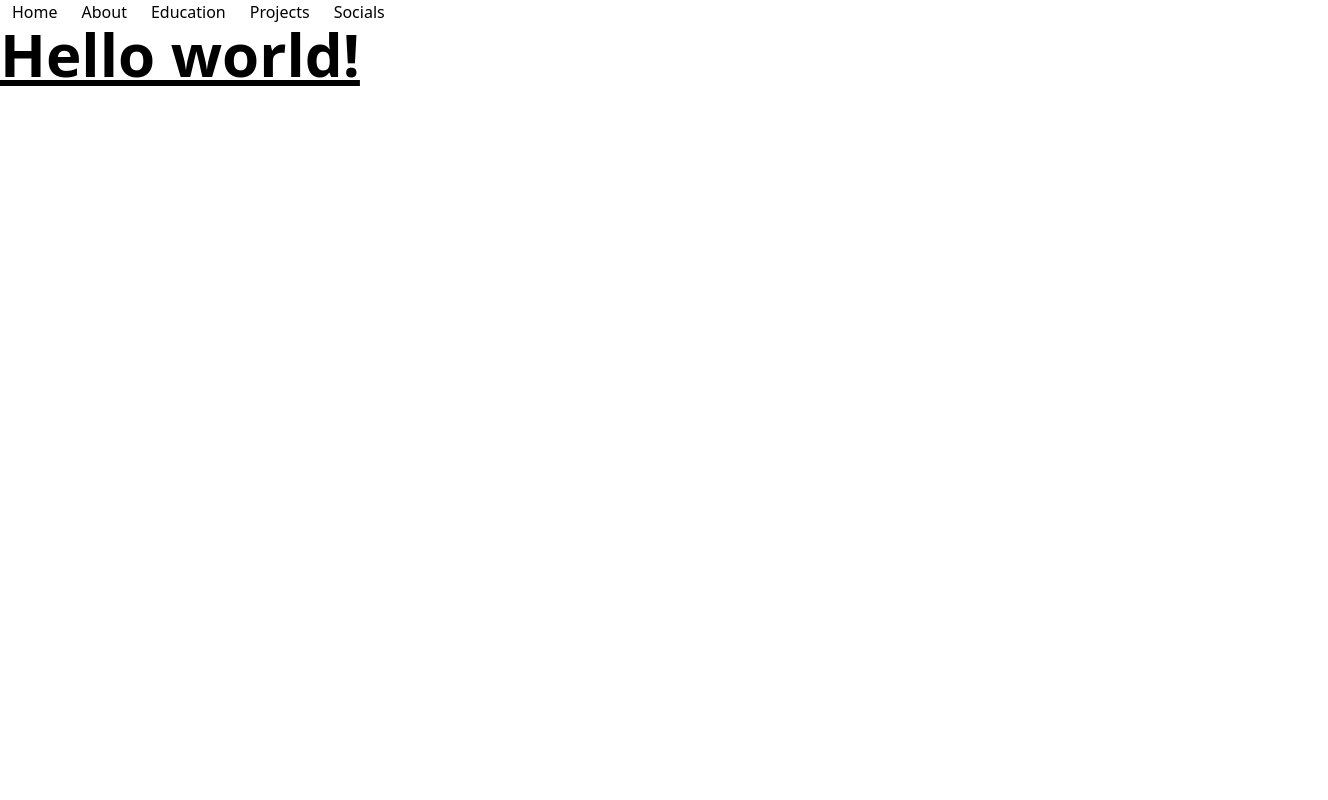
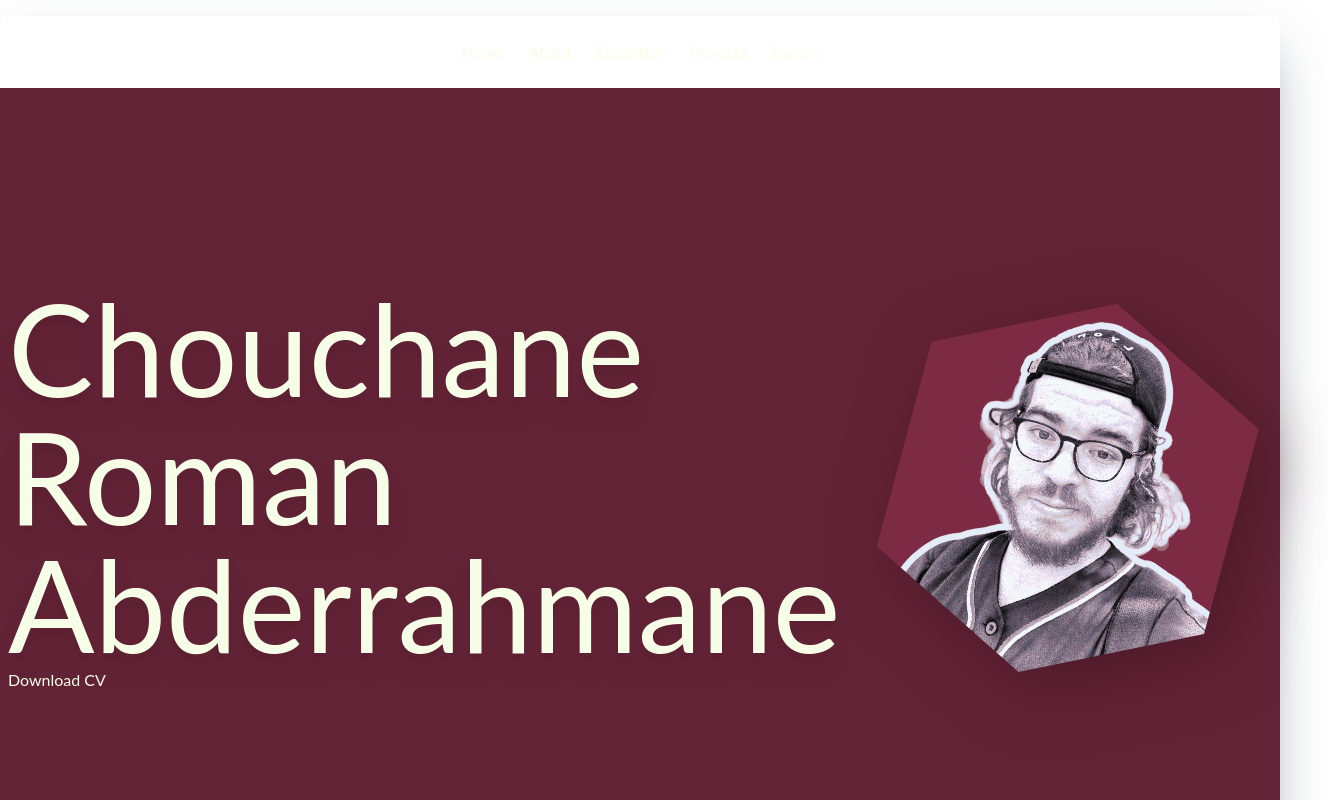
Before and after one commit to darth-roman/romanfolio, a React (Create React App) app: page / in a window 1280 px wide. Shown: the top 800 px of the page, 1328 px wide, since content can reach past the window. Built offline with nearby package versions, Linux system fonts and the light colour scheme.

Commit message:
Nothing much again, but it started to be more clear

```diff
--- a/src/App.tsx
+++ b/src/App.tsx
@@ -1,15 +1,18 @@
 import React from 'react';
 import Navbar from './Navbar/Navbar';
+import Home from './Home/Home';
 
 function App() {
   return (
-    <div className="container mx-auto">
-      <header>
-        <Navbar />
-      </header>
-      <h1 className="text-6xl font-bold underline">
-        Hello world!
-      </h1>
+    <div className="dark:bg-dark-1 text-light w-full py-4 font-raleway">
+      <div className="container mx-auto dark:bg-dark-2 rounded-lg shadow-2xl shadow-dark-2/50">
+        <header className='flex justify-center items-center mx-auto py-6'>
+          <Navbar />
+        </header>
+        <main>
+          <Home />
+        </main>
+      </div>
     </div>
   );
 }
--- /dev/null
+++ b/src/Home/DownloadButton.tsx
@@ -0,0 +1,9 @@
+const DownloadButton = () => {
+    return(
+        <button className="round-full">
+            Download CV
+        </button>
+    )
+}
+
+export default DownloadButton
--- /dev/null
+++ b/src/Home/Home.tsx
@@ -0,0 +1,20 @@
+import DownloadButton from "./DownloadButton"
+import Picture from "./Picture"
+
+const Home = () => {
+    return(
+        <div className="container mx-auto flex items-center gap-2 h-screen w-screen bg-secondary rounded-b-lg">
+            <div className="w-2/3 p-2">
+                <h1 className="text-9xl drop-shadow-xl">
+                    Chouchane Roman Abderrahmane
+                </h1>
+                <DownloadButton />
+            </div>
+            <div className="hexa-shadow">
+                <Picture src={process.env.PUBLIC_URL + '/MyPhoto.png'} title="My Photo" credit="Roman"/>
+            </div>
+        </div>
+    )
+}
+
+export default Home
--- /dev/null
+++ b/src/Home/Picture.tsx
@@ -0,0 +1,9 @@
+import IPic from "../Types/IPic"
+
+const Picture = ({title, src, credit}: IPic) => {
+    return(
+        <img src={src} alt={`${title} @${credit}`} className="hexagon rotation"/>
+    )
+}
+
+export default Picture
--- a/src/Navbar/NavItem.tsx
+++ b/src/Navbar/NavItem.tsx
@@ -1,10 +1,10 @@
 import React from "react"
-import INavItems from "../Types/NavItems"
+import INavItems from "../Types/INavItems"
 
 
 const NavItem: React.FC<INavItems> = ({title, link}: INavItems) => {
     return(
-        <a href={link} className="hover:underline px-1 m-2 hover:bg-red-400">{title}</a>
+        <a href={link} className="hover:underline px-1 m-2 hover:bg-primary">{title}</a>
     )
 }
 
--- a/src/Navbar/Navbar.tsx
+++ b/src/Navbar/Navbar.tsx
@@ -1,4 +1,4 @@
-import INavItems from "../Types/NavItems"
+import INavItems from "../Types/INavItems"
 import NavItem from "./NavItem"
 
 const Navbar = () => {
--- /dev/null
+++ b/src/Types/IPic.ts
@@ -0,0 +1,5 @@
+export default interface IPic {
+    title: string,
+    src: string,
+    credit: string
+}
--- /dev/null
+++ b/src/Types/IProject.ts
@@ -0,0 +1,13 @@
+import Pic from "./IPic";
+
+export default interface Project{
+    title: string,
+    isLive: boolean,
+    isComplete: boolean,
+    linkToCode: string,
+    linkToProject: string,
+    startDate: Date,
+    finishDate: Date,
+    limes: number,
+    pics: Pic[]
+}
--- a/src/index.css
+++ b/src/index.css
@@ -1,3 +1,18 @@
 @tailwind base;
 @tailwind components;
 @tailwind utilities;
+
+@layer components {
+    .hexagon{
+        -webkit-clip-path: polygon(50% 5%, 90% 25%, 90% 75%, 50% 95%, 10% 75%, 10% 25%);
+        clip-path: polygon(50% 5%, 90% 25%, 90% 75%, 50% 95%, 10% 75%, 10% 25%);
+    }
+
+    .rotation{
+        transform: rotateZ(15deg);
+    }
+
+    .hexa-shadow{
+        filter: drop-shadow(1rem 1rem 2rem rgba(54, 15, 28, 0.5));
+    }
+}
--- a/tailwind.config.js
+++ b/tailwind.config.js
@@ -5,6 +5,21 @@ module.exports = {
   ],
   theme: {
     extend: {},
+    colors:{
+      trasparent: 'transparent',
+      primary: '#22c55e',
+      secondary: '#632336',
+      fail: '#ef4444',
+      pass: '#22c55e',
+      dark: {
+        1: '#111827',
+        2: '#374151'
+      },
+      light: '#f7fee7',
+    },
+    fontFamily: {
+      raleway: ['Lato', 'sans-serif']
+    }
   },
   plugins: [],
 }
```
Also changed, not shown: public/MyPhoto.png (added), src/Types/INavItems.ts (renamed from src/Types/NavItems.ts).
